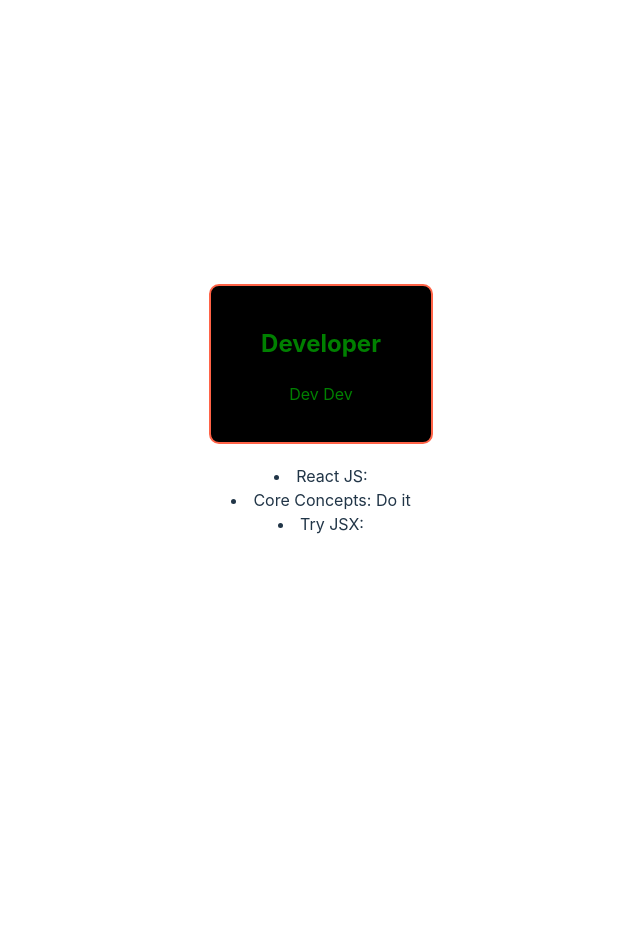
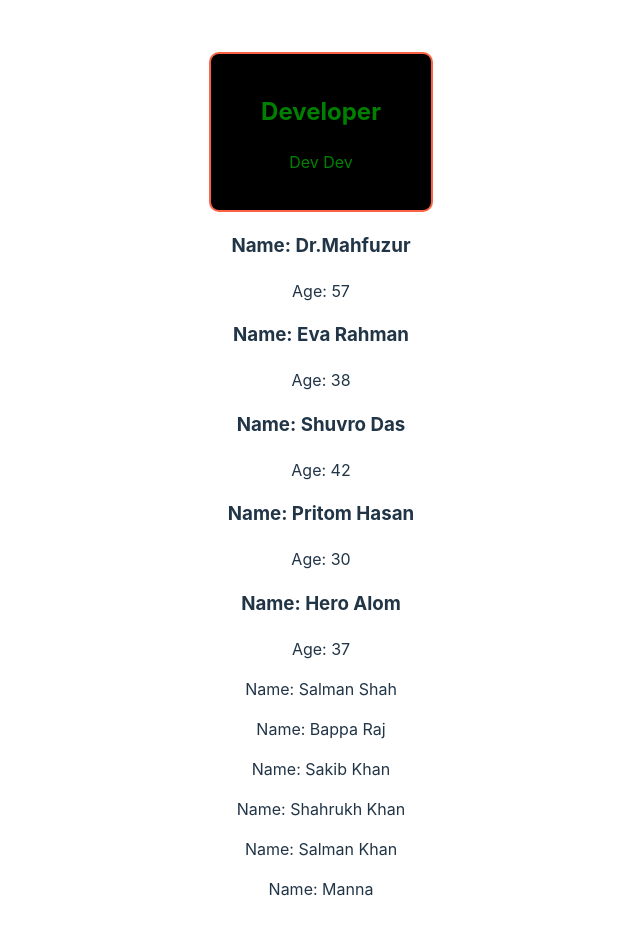
Before and after one commit to shakil200409/My-first-react, a React (Vite) app: page / in a window 1280 px wide. Shown: the top 934 px of the page, without its empty margins (319-959 px from the left). Before the commit the page ends 800 px from the top, so only its background shows below. Built offline with nearby package versions, Linux system fonts and the light colour scheme.

Commit message:
Learned to add data from array and object to component dinamically

```diff
--- /dev/null
+++ b/src/Actor.jsx
@@ -0,0 +1,5 @@
+export default function Actor({name}){
+    return(
+        <p>Name: {name}</p>
+    )
+}
--- a/src/App.jsx
+++ b/src/App.jsx
@@ -3,16 +3,36 @@ import reactLogo from './assets/react.svg'
 import viteLogo from '/vite.svg'
 import './App.css'
 import Todo from './todo'
+import Actor from './Actor'
+import Singer from './Singer'
 
 function App() {
   const [count, setCount] = useState(0)
 
+  const actors = ['Bappa Raj', 'Sakib Khan', 'Shahrukh Khan', 'Salman Khan', 'Manna'];
+
+  const singers = [
+    {id: 1, name: 'Dr.Mahfuzur', age: 57},
+    {id: 1, name: 'Eva Rahman', age: 38},
+    {id: 1, name: 'Shuvro Das', age: 42},
+    {id: 1, name: 'Pritom Hasan', age: 30},
+    {id: 1, name: 'Hero Alom', age: 37},
+  ]
   return (
     <>
       <Developer></Developer>
-      <Todo task='React JS' isDone= {true}></Todo>
+      {
+        singers.map(singer => <Singer singer={singer}></Singer>)
+      }
+
+      <Actor name={'Salman Shah'}></Actor>
+      {
+        actors.map(actor => <Actor name={actor}></Actor>)
+      }
+
+      {/* <Todo task='React JS' isDone= {true}></Todo>
       <Todo task='Core Concepts' isDone={false}></Todo>
-      <Todo task='Try JSX' isDone={true}></Todo>
+      <Todo task='Try JSX' isDone={true}></Todo> */}
       {/* <Device name="laptop" price="10000"></Device>
       <Device name="Mobile" price="5000"></Device>
       <Device name="Monitor" price="20000"></Device>
--- /dev/null
+++ b/src/Singer.jsx
@@ -0,0 +1,9 @@
+export default function Singer({singer}){
+    console.log(singer);
+    return(
+        <div>
+            <h3>Name: {singer.name}</h3>
+            <p>Age: {singer.age}</p>
+        </div>
+    )
+}
--- a/src/todo.jsx
+++ b/src/todo.jsx
@@ -41,7 +41,7 @@
 //     )
 // }
 
-// Conditional Rendaring: Option-4 With or operator- ||
+// Conditional Rendaring: Option-5 With or operator- ||
 export default function Todo({task, isDone}){
     return(
         <li> {task}: {isDone || ' Do it'} </li>
```
